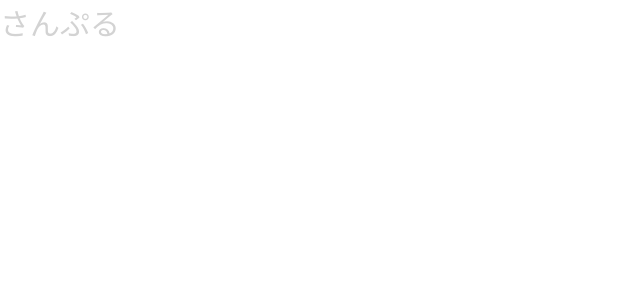
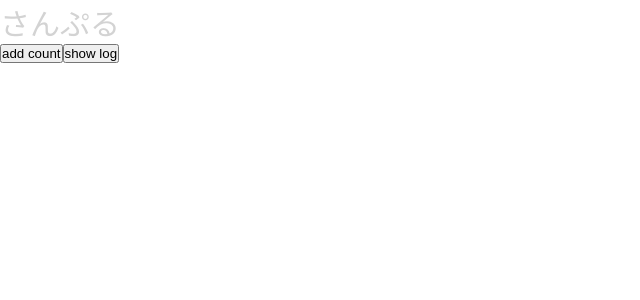
Before and after one commit to piroyuki-hub/react-demo, a React (Create React App) app: page / in a window 1280 px wide. Shown: the top 300 px of the page, without its empty margins (0-640 px from the left). Built offline with nearby package versions, Linux system fonts and the light colour scheme.

Commit message:
study ref attribute and useRef

```diff
--- a/src/App.js
+++ b/src/App.js
@@ -1,10 +1,13 @@
-import { Sample } from './components/sample/Sample';
+import { Sample } from './components/sample';
+import { RefSample2 } from './components/sample/RefSample';
+
 import './styles/base.module.scss';
 
 function App() {
   return (
     <>
       <Sample>さんぷる</Sample>
+      <RefSample2 />
     </>
   );
 }
--- /dev/null
+++ b/src/components/sample/RefSample/RefSample.js
@@ -0,0 +1,29 @@
+import { useCallback, useRef, useState } from 'react';
+
+export const RefSample = () => {
+  const inputEl = useRef(null);
+  // const [tmpText, changeTmpText] = useState('');
+  const [text, changeText] = useState('');
+  // const handleClick = useCallback(() => {
+  //   changeText(tmpText);
+  // }, [tmpText]);
+  const handleClick = useCallback(() => {
+    changeText(inputEl.current.value);
+  }, []);
+
+  return (
+    <>
+      <p>text: {text}</p>
+      {/* <input
+        type="text"
+        onChange={(e) => changeTmpText(e.target.value)}
+        value={tmpText}
+      /> */}
+      {/* ref を使用することで、tmpText 更新時の Component 再描画のコストを無くせる */}
+      <input ref={inputEl} type="text" />
+      <button onClick={handleClick} type="button">
+        set text
+      </button>
+    </>
+  );
+};
--- /dev/null
+++ b/src/components/sample/RefSample/RefSample2.js
@@ -0,0 +1,25 @@
+import { useCallback, useRef } from 'react';
+
+export const RefSample2 = () => {
+  // const [count, changeCount] = useState(0);
+  const count = useRef(0);
+
+  const addCount = useCallback(() => {
+    // changeCount((prevCount) => prevCount + 1);
+    count.current += 1;
+  }, []);
+
+  // const showLog = useCallback(() => {
+  //   console.log(count);
+  // }, [count]);
+  const showLog = useCallback(() => {
+    console.log(count.current);
+  }, []);
+
+  return (
+    <>
+      <button onClick={addCount}>add count</button>
+      <button onClick={showLog}>show log</button>
+    </>
+  );
+};
--- /dev/null
+++ b/src/components/sample/RefSample/index.js
@@ -0,0 +1,2 @@
+export { RefSample } from './RefSample';
+export { RefSample2 } from './RefSample2';
--- a/src/components/sample/index.js
+++ b/src/components/sample/index.js
@@ -1 +1 @@
-export { Sample } from '.';
+export { Sample } from './Sample';
```
